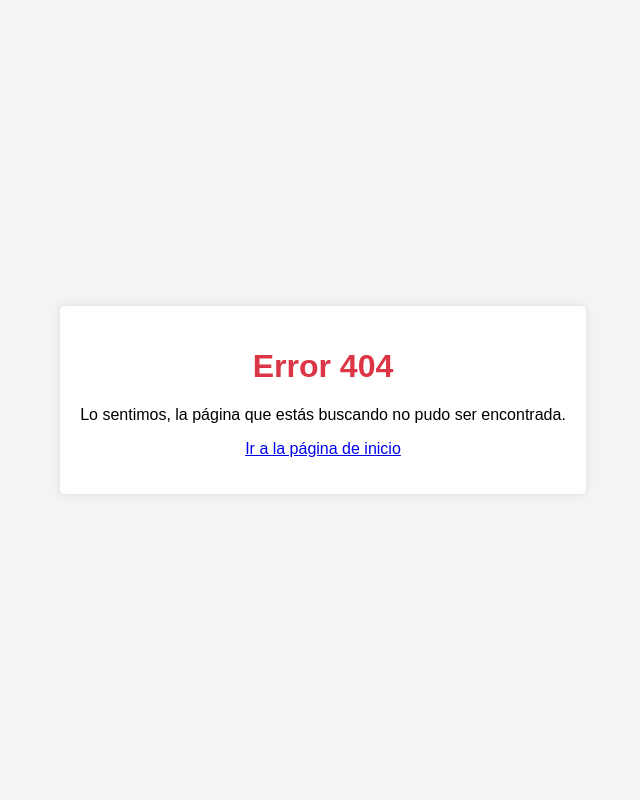
After one commit to Kiketudo/Deteccion-de-coberturas-vegetales, a Flask app: template templates/404.html in a window 1280 px wide. The commit adds this page. Shown: the whole page, without its empty margins (317-957 px from the left). Run offline with Flask 3, Linux system fonts and the light colour scheme; the template is opened without the code that fills it, so the values that code supplies are empty; some libraries are stand-ins or nearby versions.

Commit message:
Solución de problemas

```diff
--- a/app.py
+++ b/app.py
@@ -15,15 +15,18 @@ from werkzeug.utils import secure_filename
 from modelos.U_Net import eval as UnetEval
 from modelos.W_Net import eval as WnetEval
 from modelos.Clustering import demo
+import threading
+import time
+import shutil
 import modelos.U_Net.model
 import ortomap
 app = Flask(__name__)
 
 app.config['UPLOAD_FOLDER'] = 'sesiones/'
-UPLOAD_FOLDER = app.config['UPLOAD_FOLDER']
 app.config['SESSION_COOKIE_MAX_AGE'] = 1800
 app.config['SECRET_KEY'] = '?\xbf,\xb4\x8d\xa3"<\x9c\xb0@\x0f5\xab,w\xee\x8d$0\x13\x8b83'
 app.config['MAX_CONTENT_LENGTH'] = 600 * 1024 * 1024  # 600 MB
+MAX_CONTENT = 5 * 1024 * 1024 # 5 MB
 app.permanent_session_lifetime = timedelta(minutes=30)
 #csrf = CSRFProtect(app)
 class ImageUploadForm(FlaskForm):
@@ -41,7 +44,7 @@ def index():
     if form.validate_on_submit():
         imagenes = request.files.getlist('imagenes')
         for imagen in imagenes:
-            if imagen.content_length > app.config['MAX_CONTENT_LENGTH']:
+            if imagen.content_length > MAX_CONTENT:
                 return "El tamaño del archivo excede el límite permitido (5 MB)."
 
         # Almacenar la imagen en el servidor
@@ -64,15 +67,16 @@ def archivos():
     folder_path = os.path.join(app.config['UPLOAD_FOLDER'], folder_name)
     # Obtén la lista de archivos y carpetas en el directorio uploads
     files_and_folders = os.listdir(folder_path)
+    print('vamos a ver tio por que no entra')
     return render_template('index.html', files_and_folders=files_and_folders)
 
 def save_image(file):
 # Generación del nombre de la carpeta
     user_id = session.get('user_id')
-    folder_name = 'session-{}'.format(user_id)+'/'
+    folder_name = 'session-{}'.format(user_id)
 # Creación de la carpeta
-    carpeta =os.path.join(app.config['UPLOAD_FOLDER'], folder_name,'uploads/')
-    carpeta_out =os.path.join(app.config['UPLOAD_FOLDER'], folder_name,'outputs/')
+    carpeta =os.path.join(app.config['UPLOAD_FOLDER'], folder_name,'uploads')
+    carpeta_out =os.path.join(app.config['UPLOAD_FOLDER'], folder_name,'outputs')
     if not os.path.exists(carpeta):
         os.makedirs(carpeta)
     if not os.path.exists(carpeta_out):
@@ -106,6 +110,7 @@ def process_image():
     opcion_seleccionada = datos.get('opcionSeleccionada')
     original_image_path = datos.get('imagen')
     print('sdfsdfs')
+    print(original_image_path)
     print('opcipon:'+ opcion_seleccionada)
     #original_image_path = request.data.decode('utf-8')
     # Procesar la imagen (en este caso, convertirla a escala de grises)
@@ -119,6 +124,7 @@ def process_image():
     uploaded_images=session.get('uploaded_images')
     uploaded_images[original_image_path]=processed_image_path
     session['uploaded_images']=uploaded_images
+    print(uploaded_images)
     print(processed_image_path)
     return processed_image_path
 
@@ -158,22 +164,23 @@ def process_various():
     datos = request.get_json()
     opcion_seleccionada = datos.get('opcionSeleccionada')
     original_image_paths = datos.get('selectedFiles', [])
-    #original_image_paths = request.get_json().get('selectedFiles', [])
     user_id=session.get('user_id')
     folder_name = os.path.join(app.config['UPLOAD_FOLDER'],'session-{}'.format(user_id),'uploads')
     folder_out_name=os.path.join(app.config['UPLOAD_FOLDER'],'session-{}'.format(user_id),'outputs')
     for path in original_image_paths:
         print(path)
-        #processed_img = UnetEval.evaluar(os.path.join(folder_name,path))
-        processed_img = select(opcion_seleccionada,os.path.join(folder_name,path))
+        original_image_path = os.path.join(folder_name,path)
+        processed_img = select(opcion_seleccionada,original_image_path)
         processed_image_path = path.replace(os.path.splitext(path)[1], '_processed.jpg')
-        processed_img.save(os.path.join(folder_out_name,processed_image_path))
+        processed_image_path =os.path.join(folder_out_name,processed_image_path)
+        processed_img.save(processed_image_path)
 
-    #actualiza el diccionario de la sesión
+        #actualiza el diccionario de la sesión
         uploaded_images=session.get('uploaded_images')
-        uploaded_images[path]=processed_image_path
+        uploaded_images[original_image_path]=processed_image_path
         session['uploaded_images']=uploaded_images
-    return redirect(url_for('show_files',folder_name='outputs'))
+        print(uploaded_images)
+    return uploaded_images
 
 @app.route('/ortho', methods=['GET', 'POST'])
 def orthomap():
@@ -189,6 +196,7 @@ def orthomap():
         ortomap = form.ortomap.data
         filename = os.path.join(folder_name, ortomap.filename)
         ortomap.save(filename)
+        files_and_folders = os.listdir(folder_name)
         return render_template('orthotif.html', form=form,folder_name='Orthomaps',files_and_folders=files_and_folders)
 
     return render_template('orthotif.html', form=form,folder_name='Orthomaps',files_and_folders=files_and_folders)
@@ -206,7 +214,7 @@ def process_ortho():
         print(path)
         orto=ortomap.orthoseg(temp_folder=temp_name)
         processed_img = orto.pipeline(os.path.join(folder_name,path),opcion_seleccionada)
-        processed_image_path = path.replace(os.path.splitext(path)[1], '_processed.jpg')
+        processed_image_path = path.replace(os.path.splitext(path)[1], '_ortho_processed.jpg')
         processed_img.save(os.path.join(out_name,processed_image_path))
     files_and_folders = os.listdir(out_name)
     return render_template('folders.html', folder_name='outputs', files_and_folders=files_and_folders)
@@ -259,14 +267,35 @@ def select(option,route):
         case 'opcion3':
             return demo.main(route)
 
+@app.errorhandler(404)
+def page_not_found(error):
+    return render_template('404.html'), 404
 
-"""@app.teardown_request
-def teardown_request(exception = None):
-    # Comprobación de si la sesión ha caducado
-     print(session['last_activity'])
-    #if session.permanent is False and session.last_activity < (datetime.datetime.now() - timedelta(seconds=app.config['SESSION_COOKIE_MAX_AGE'])):
-        # Borrado de la carpeta
-     delete_session_folder()"""
+def limpiar_directorios():
+    while True:
+        ruta_base = 'sesiones'
 
+        # Obtener la lista de directorios
+        directorios = os.listdir(ruta_base)
+
+        # Obtener la hora actual
+        ahora = datetime.now()
+        # Duración de inactividad antes de eliminar un directorio (1 hora en este ejemplo)
+        duracion_inactividad = app.permanent_session_lifetime
+        # Iterar sobre los directorios y eliminar aquellos que han estado inactivos por más de 1 hora
+        for directorio in directorios:
+            ruta_directorio = os.path.join(ruta_base, directorio)
+            tiempo_creacion = datetime.fromtimestamp(os.path.getctime(ruta_directorio))
+
+            # Calcular el tiempo transcurrido desde la creación del directorio
+            tiempo_transcurrido = ahora - tiempo_creacion
+            if tiempo_transcurrido > duracion_inactividad:
+                # Eliminar directorio si ha estado inactivo por más de 1 hora
+                shutil.rmtree(ruta_directorio)
+                print('Eliminado: '+ ruta_directorio)
+        time.sleep(3600)
+# Iniciar la tarea en segundo plano
+tarea_limpiar_directorios = threading.Thread(target=limpiar_directorios)
+tarea_limpiar_directorios.start()
 if __name__ == '__main__':
     app.run(debug=True)
--- a/modelos/Clustering/demo.py
+++ b/modelos/Clustering/demo.py
@@ -140,6 +140,6 @@ def main(imagen):
     print(im_target)
     im_target_rgb = np.array([label_colours[ c % args.nChannel ] for c in im_target])
     im_target_rgb = im_target_rgb.reshape( im.shape ).astype( np.uint8 )
-
-    return im_target_rgb
+    print(type(im_target_rgb))
+    return Image.fromarray(im_target_rgb)
     #cv2.imwrite( ruta_destino , im_target_rgb )
--- a/static/css/main.css
+++ b/static/css/main.css
@@ -25,7 +25,9 @@ button {
     cursor: pointer;
     font-size: 16px;
 }
-
+.loading {
+    cursor: wait !important;
+}
 .gallery {
     display: flex;
     flex-wrap: wrap;
--- /dev/null
+++ b/templates/404.html
@@ -0,0 +1,41 @@
+<!DOCTYPE html>
+<html lang="es">
+<head>
+    <meta charset="UTF-8">
+    <meta name="viewport" content="width=device-width, initial-scale=1.0">
+    <title>Error 404 - Página no encontrada</title>
+    <style>
+        body {
+            font-family: Arial, sans-serif;
+            background-color: #f4f4f4;
+            margin: 0;
+            padding: 0;
+            display: flex;
+            align-items: center;
+            justify-content: center;
+            height: 100vh;
+            text-align: center;
+        }
+
+        .container {
+            background-color: #fff;
+            padding: 20px;
+            border-radius: 5px;
+            box-shadow: 0 0 10px rgba(0, 0, 0, 0.1);
+        }
+
+        h1 {
+            color: #dc3545;
+        }
+    </style>
+</head>
+<body>
+
+    <div class="container">
+        <h1>Error 404</h1>
+        <p>Lo sentimos, la página que estás buscando no pudo ser encontrada.</p>
+        <p><a href="/">Ir a la página de inicio</a></p>
+    </div>
+
+</body>
+</html>
```
Also changed, not shown: templates/folders.html (+13 -15 lines), templates/main.html (+8 -0 lines), templates/orthotif.html (+10 -7 lines), output_file.png (deleted), sesiones/session-14210478-2280-4f2b-99d2-338939be165c/Orthomaps/Task-of-2024-01-22T150108374Z-orthophoto_processed.jpg (deleted), sesiones/session-14210478-2280-4f2b-99d2-338939be165c/outputs/00002-327299273-A_picture_of_k____processed.jpg (deleted), sesiones/session-14210478-2280-4f2b-99d2-338939be165c/outputs/Task-of-2024-01-22T150108374Z-orthophoto_processed.jpg (deleted), sesiones/session-14210478-2280-4f2b-99d2-338939be165c/uploads/00002-327299273-A_picture_of_k___.png (deleted), static/imgs/favicon.ico (added), uploads/00002-327299273-A_picture_of_k___.png (deleted).
